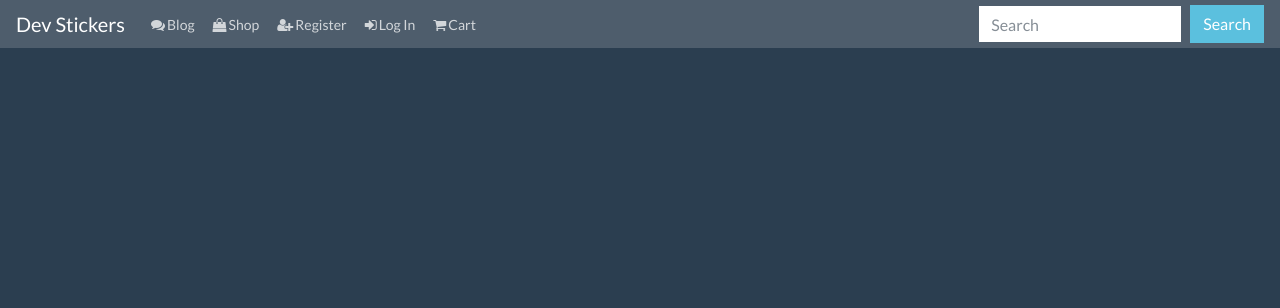
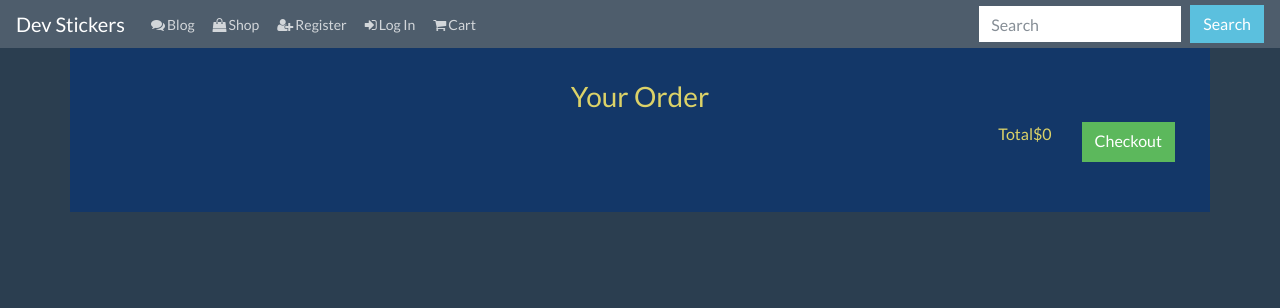
Before and after one commit to John-E5/Dev-Stickers, a Django app: page /cart/ in a window 1280 px wide. Shown: the top 308 px of the page. Run offline with Django 3.2, Linux system fonts and the light colour scheme; some libraries are stand-ins or nearby versions.

Commit message:
Added styles to cart html and moved quantity inside input box

```diff
--- a/cart/templates/cart.html
+++ b/cart/templates/cart.html
@@ -3,10 +3,11 @@
 {% load bootstrap_tags %}
 
 {% block content %}
-    <div class="container">
+    <div class="container cart-container">
+        <h3 class="cart-title text-center">Your Order</h3>
         {% for item in cart_items %}
             <div class="card mb-3">
-                    <div class="row no-gutters">
+                <div class="row">
                     <div class="col-md-4 cart">
                         <img src="{{ MEDIA_URL }}{{ item.sticker.image }}" class="card-img img-fluid" alt="sticker image">
                     </div>
@@ -14,15 +15,14 @@
                         <div class="card-body">
                             <h5 class="card-title">{{ item.sticker.name }}</h5>
                             <p class="card-text">{{ item.sticker.description }}. ${{ item.sticker.price }}</p>
-                                <p></p>
                             <form class="form-inline" method="post" action="{% url 'adjust_cart' item.id %}">
                                 {% csrf_token %}
                                 <div class="form-group">
                                     <label for="exampleInputAmount" class="sr-only">New Qty</label>
                                     <div class="input-group">
                                         <div class="input-group-addon">Qty
-                                            <input name="quantity" type="number" min="0" max="999" class="form-control">
-                                            <div class="input-group-addon">{{ item.quantity }}</div>
+                                            <input name="quantity" type="number" min="0" max="999"
+                                                   class="form-control" placeholder="{{ item.quantity }}">
                                         </div>
                                         <button type="submit" class="btn btn-primary"><span class="glyphicon glyphicon-edit" aria-hidden="true"></span>Amend</button>
                                     </div>
@@ -33,12 +33,13 @@
                 </div>
             </div>
         {% endfor %}
-    </div>
-    <div class="container">
-        <div class="row">
+        <div class="container total">
+            <div class="row justify-content-end">
                 <p>Total </p>
                 <p><span class="glyphicon glyphicon-euro" aria-hidden="true"></span> ${{ total }}</p>
-            <a href="{% url 'checkout' %}" class="btn btn-success" role="button"><span class="glyphicon glyphicon-ok-sign" aria-hidden="true"></span>Checkout</a>
+                <a href="{% url 'checkout' %}" class="btn btn-success checkout-button" role="button"><span
+                        class="glyphicon glyphicon-ok-sign" aria-hidden="true"></span>Checkout</a>
+            </div>
         </div>
     </div>
 {% endblock %}
--- a/dev_stickers/settings.py
+++ b/dev_stickers/settings.py
@@ -11,7 +11,7 @@
 """
 
 import os
-# import env
+import env
 import dj_database_url
 
 
--- a/static/css/style.css
+++ b/static/css/style.css
@@ -156,7 +156,7 @@
 /*--------------------------------Blogposts*/
 
 .blog-title {
-    color: black;
+    color: #dcd268;
     padding-top: 100px;
     font-weight: bold;
     padding-bottom: 50px;
@@ -170,10 +170,35 @@
 /*--------------------------------Shop*/
 
 .sticker-container {
-    color: black;
+    color: #dcd268;
     background-color: #133768;
 }
 
 .sticker-title {
     padding-bottom: 20px;
 }
+
+/*--------------------------------Cart*/
+
+.cart-container {
+    background-color: #133768;
+    color: #dcd268;
+    padding: 50px 0 50px 0;
+}
+
+.cart-title {
+    padding-top: 30px;
+}
+
+.cart {
+    margin-top: 20px;
+    padding-left: 50px;
+}
+
+.total {
+    padding-right: 50px;
+}
+
+.checkout-button {
+    margin-left: 30px;
+}
```
Lines whose indentation alone changed are shown as unchanged.
